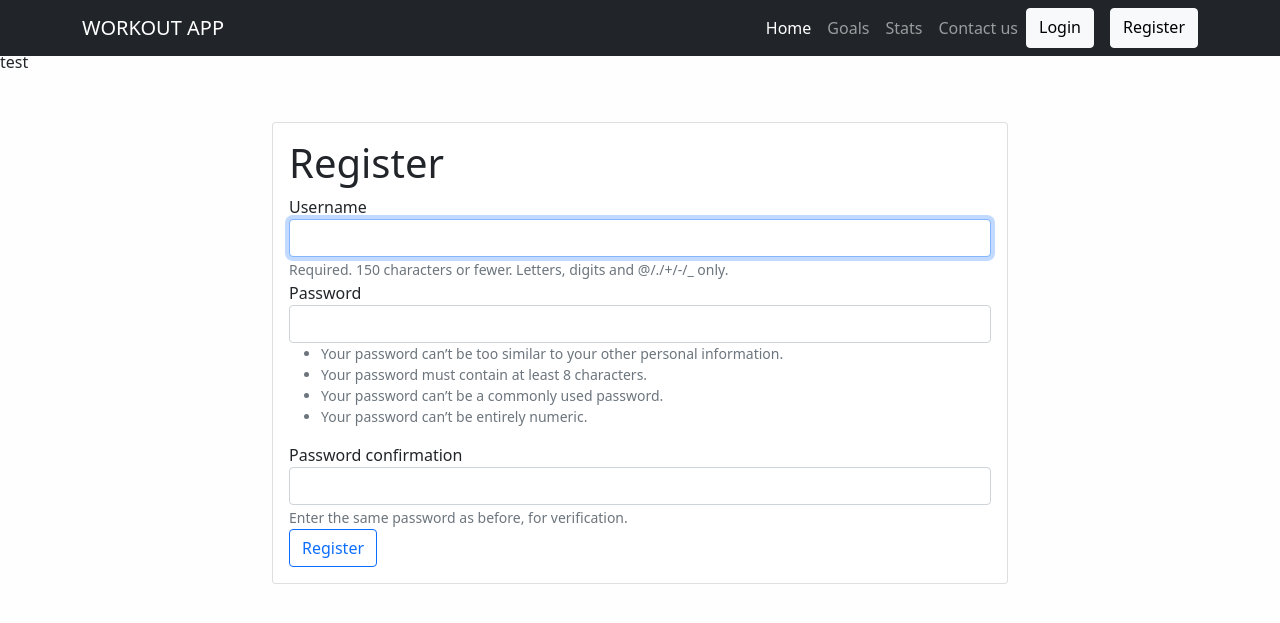
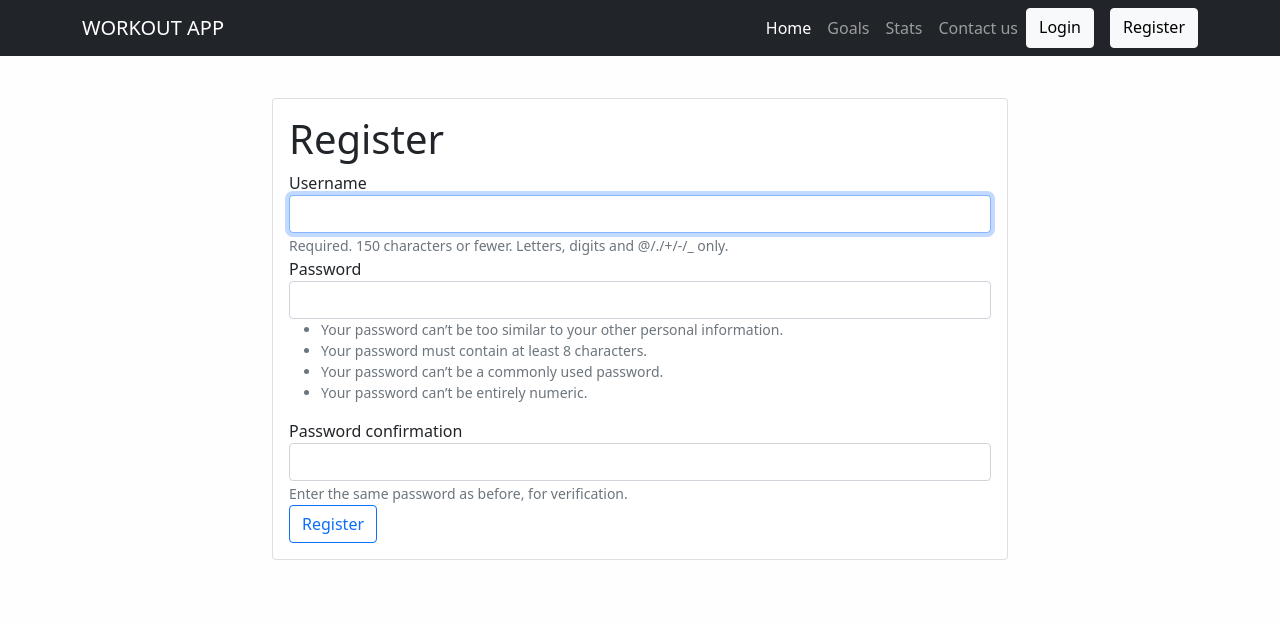
Before and after one commit to devhuss/FitnessApp, a Django app: page /accounts/register/ in a window 1280 px wide. Shown: the top 623 px of the page. Run offline with Django 3.2, Linux system fonts and the light colour scheme; parts of the project's set-up code (start-up, migrations or seed data) failed here and were passed over; some libraries are stand-ins or nearby versions.

Commit message:
remove  test

```diff
--- a/templates/base.html
+++ b/templates/base.html
@@ -2,7 +2,7 @@
 <!Doctype html>
 <html lang="en">
 <head>
-    test
+
     <!-- Required meta tags -->
     <meta charset="utf-8">
     <meta name="viewport" content="width=device-width, initial-scale=1">
```
